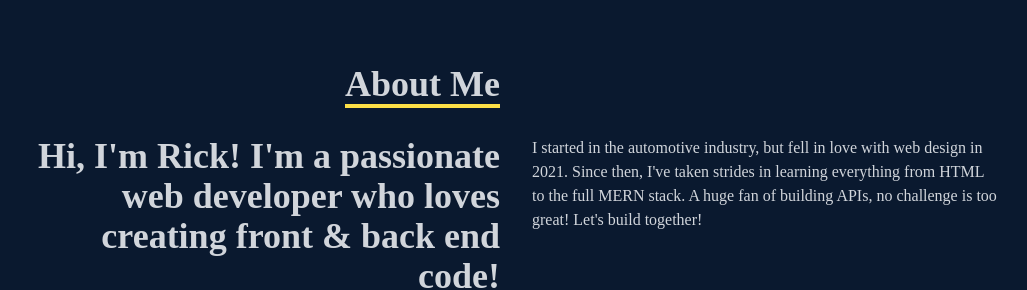
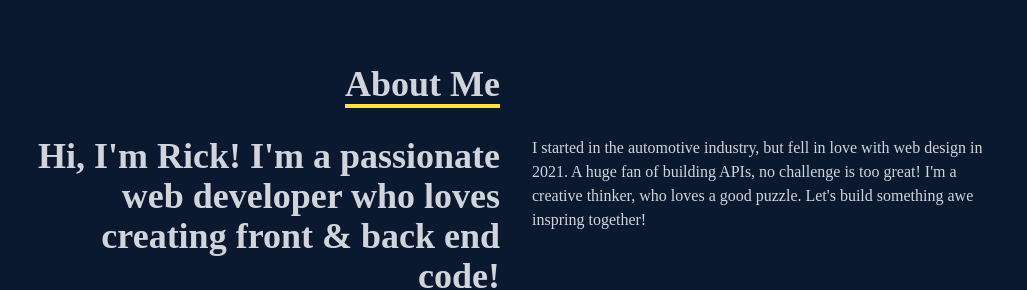
Before and after one commit to RickyRicer/reactPortfolio, a React (Create React App) app: page / in a window 1280 px wide. Shown: the part 1020-1310 px from the top of the page, without its empty margins (124-1151 px from the left). Built offline with nearby package versions, Linux system fonts and the light colour scheme.

Commit message:
Updated about me

```diff
--- a/src/components/AboutMe.jsx
+++ b/src/components/AboutMe.jsx
@@ -17,7 +17,7 @@ export const AboutMe = () => {
                     <p>{("Hi, I'm Rick! I'm a passionate web developer who loves creating front & back end code!")}</p>
                 </div>
                 <div>
-                    <p>{("I started in the automotive industry, but fell in love with web design in 2021. Since then, I've taken strides in learning everything from HTML to the full MERN stack. A huge fan of building APIs, no challenge is too great! Let's build together!")}</p>
+                    <p>{("I started in the automotive industry, but fell in love with web design in 2021. A huge fan of building APIs, no challenge is too great! I'm a creative thinker, who loves a good puzzle. Let's build something awe inspring together!")}</p>
                 </div>
             </div>
         </div>
```
